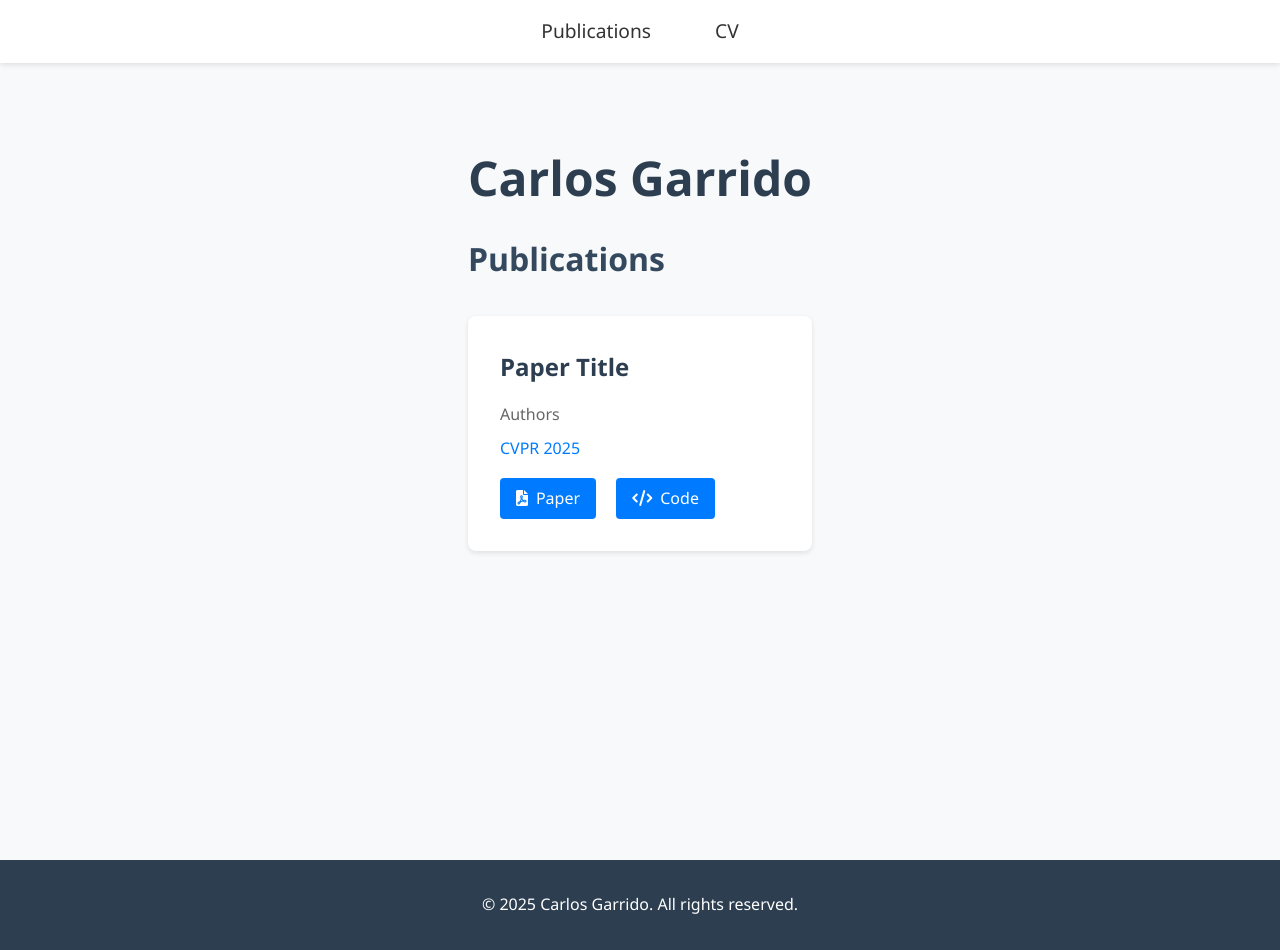
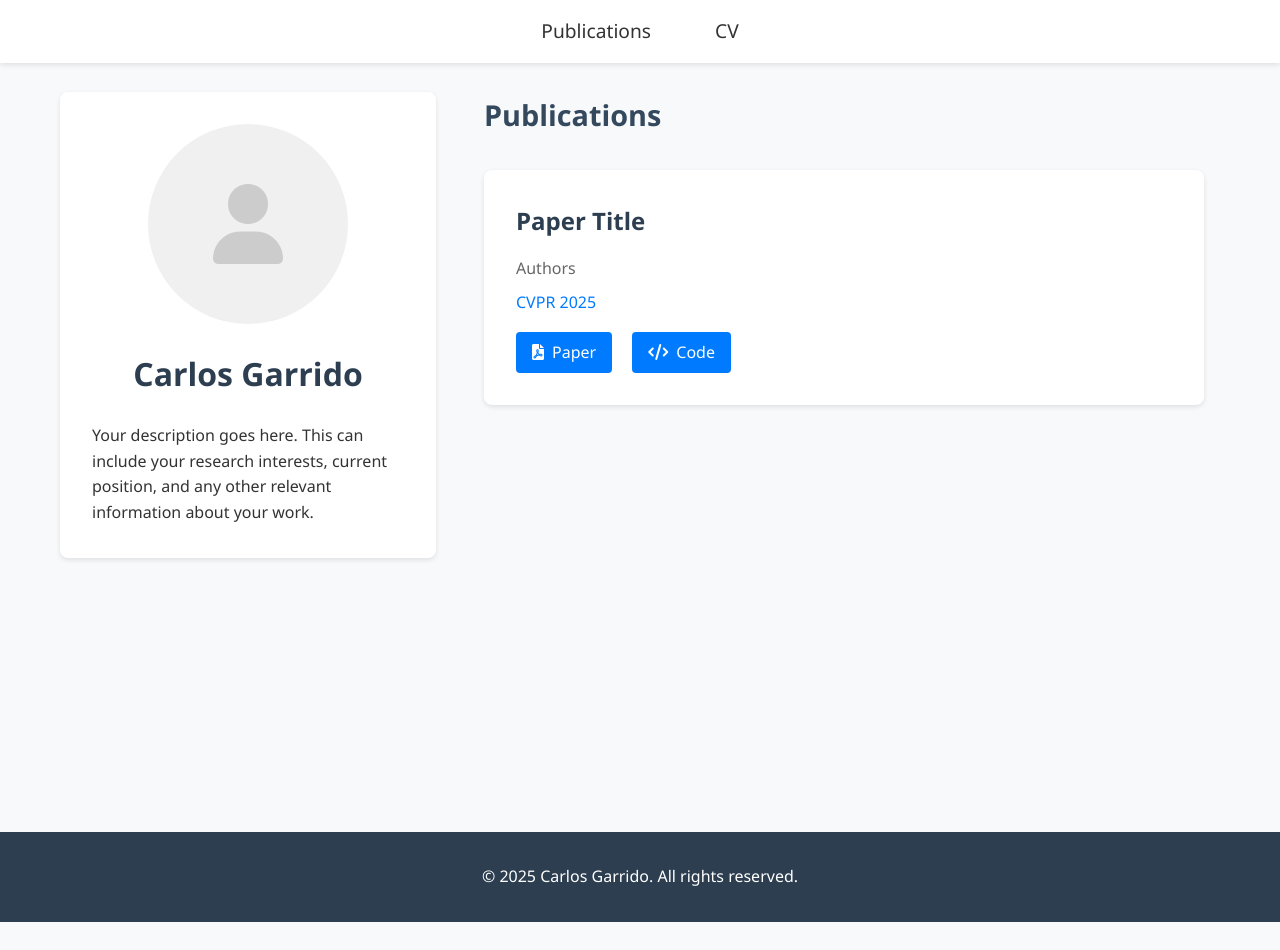
Before and after one commit to carlos10garrido/carlos10garrido.github.io, a plain HTML site: page index.html in a window 1280 px wide. After the commit the page ends 922 px from the top, so only its background shows below. Drawn offline with Linux system fonts and the light colour scheme.

Commit message:
New layout for the webpage

```diff
--- a/index.html
+++ b/index.html
@@ -20,7 +20,25 @@
     <main>
         <section id="publications" class="section">
             <div class="container">
+                <div class="layout-grid">
+                    <!-- Left column - Photo and Description -->
+                    <div class="left-column">
+                        <div class="profile">
+                            <div class="profile-image">
+                                <!-- Placeholder for photo -->
+                                <div class="image-placeholder">
+                                    <i class="fas fa-user"></i>
+                                </div>
+                            </div>
                             <h1>Carlos Garrido</h1>
+                            <div class="description">
+                                <p>Your description goes here. This can include your research interests, current position, and any other relevant information about your work.</p>
+                            </div>
+                        </div>
+                    </div>
+
+                    <!-- Right column - Publications -->
+                    <div class="right-column">
                         <h2>Publications</h2>
                         <div class="publications-list">
                             <!-- Example publication entry -->
@@ -32,6 +50,8 @@
                                     <a href="assets/papers/paper.pdf" class="btn"><i class="fas fa-file-pdf"></i> Paper</a>
                                     <a href="#" class="btn"><i class="fas fa-code"></i> Code</a>
                                     <!-- <a href="#" class="btn"><i class="fas fa-video"></i> Video</a> -->
+                                </div>
+                            </div>
                         </div>
                     </div>
                 </div>
--- a/styles.css
+++ b/styles.css
@@ -17,6 +17,59 @@ body {
     max-width: 1200px;
     margin: 0 auto;
     padding: 0 20px;
+}
+
+/* Layout Grid */
+.layout-grid {
+    display: grid;
+    grid-template-columns: 1fr 2fr;
+    gap: 2rem;
+    margin-top: 60px;
+}
+
+/* Left Column - Profile */
+.left-column {
+    background-color: #fff;
+    padding: 2rem;
+    border-radius: 8px;
+    box-shadow: 0 2px 5px rgba(0,0,0,0.1);
+    height: fit-content;
+    position: sticky;
+    top: 80px;
+}
+
+.profile {
+    text-align: center;
+}
+
+.profile-image {
+    margin-bottom: 1.5rem;
+}
+
+.image-placeholder {
+    width: 200px;
+    height: 200px;
+    background-color: #f0f0f0;
+    border-radius: 50%;
+    display: flex;
+    align-items: center;
+    justify-content: center;
+    margin: 0 auto;
+}
+
+.image-placeholder i {
+    font-size: 5rem;
+    color: #ccc;
+}
+
+.description {
+    margin-top: 1.5rem;
+    text-align: left;
+}
+
+/* Right Column - Publications */
+.right-column {
+    padding: 0 1rem;
 }
 
 /* Header and Navigation */
@@ -54,22 +107,19 @@ nav ul li a:hover {
 
 /* Sections */
 .section {
-    padding: 5rem 0;
+    padding: 2rem 0;
     min-height: 100vh;
-    display: flex;
-    align-items: flex-start;
-    margin-top: 60px;
 }
 
 /* Typography */
 h1 {
-    font-size: 3rem;
+    font-size: 2rem;
     margin-bottom: 1rem;
     color: #2c3e50;
 }
 
 h2 {
-    font-size: 2rem;
+    font-size: 1.8rem;
     margin-bottom: 2rem;
     color: #34495e;
 }
@@ -131,10 +181,20 @@ footer {
     color: #fff;
     padding: 2rem 0;
     text-align: center;
+    margin-top: 2rem;
 }
 
 /* Responsive Design */
 @media (max-width: 768px) {
+    .layout-grid {
+        grid-template-columns: 1fr;
+    }
+
+    .left-column {
+        position: static;
+        margin-bottom: 2rem;
+    }
+
     nav ul {
         flex-direction: row;
         align-items: center;
@@ -145,14 +205,14 @@ footer {
     }
 
     .section {
-        padding: 3rem 0;
+        padding: 1rem 0;
     }
 
     h1 {
-        font-size: 2.5rem;
+        font-size: 2rem;
     }
 
     h2 {
-        font-size: 1.8rem;
+        font-size: 1.6rem;
     }
 }
```
Lines whose indentation alone changed are shown as unchanged.
